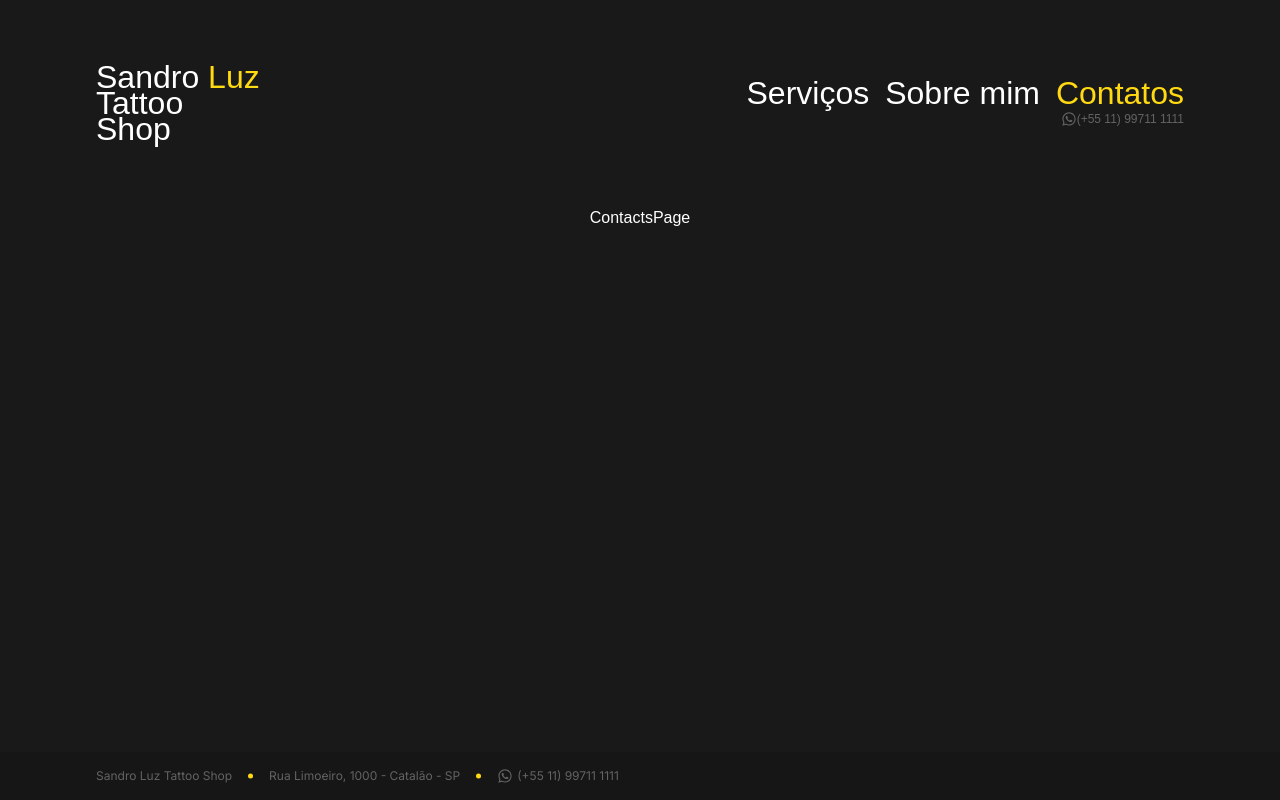
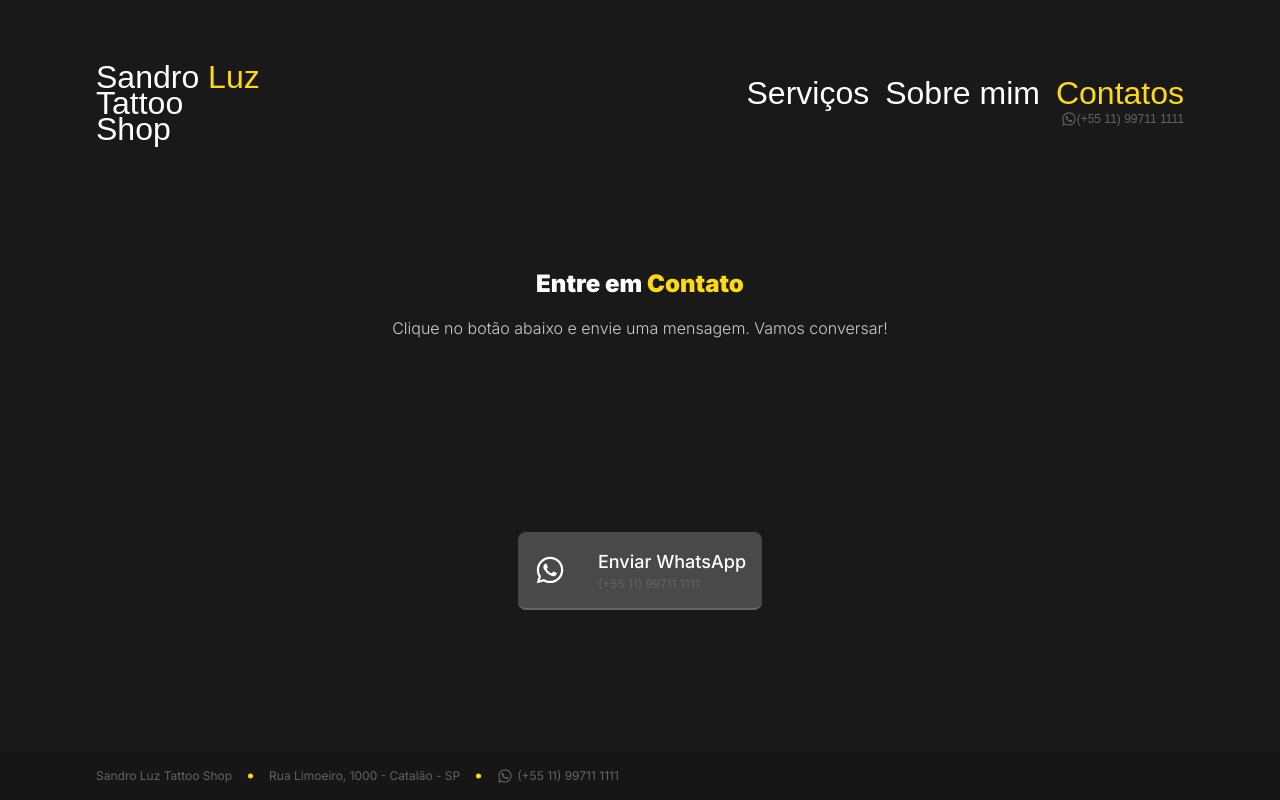
Before and after one commit to renatorrocha/tattoo-shop-next, a Next.js app: page /contacts in a window 1280 px wide. Built offline with nearby package versions, Linux system fonts and the light colour scheme; a web font is replaced by a local one.

Commit message:
feat contact page with whatsapp button

```diff
--- a/app/contacts/page.tsx
+++ b/app/contacts/page.tsx
@@ -1,3 +1,34 @@
+import Image from "next/image";
+import WhatsAppLogo from "/public/whatsapp-logo-white.svg";
+import Link from "next/link";
+import { WhatsAppLink } from "@/utils/constants";
+import { MessageFormatter } from "@/utils/message-formatter";
+
 export default function ContactsPage() {
-  return <div>ContactsPage</div>;
+  console.log(MessageFormatter("teste tes"));
+  return (
+    <section className="py-8 lg:pt-12 text-center items-center h-full flex-grow flex flex-col justify-center gap-48 -mt-24">
+      <div className="space-y-4">
+        <h1 className="font-inter text-2xl font-black">
+          Entre em <span className="text-brand-color">Contato</span>
+        </h1>
+
+        <p className="font-light font-inter text-typography">
+          Clique no botão abaixo e envie uma mensagem. Vamos conversar!
+        </p>
+      </div>
+
+      <Link
+        target="_blank"
+        href={WhatsAppLink}
+        className="items-center flex justify-center gap-8 border-b-2 py-4 w-[244px] border-b-muted rounded-lg bg-[#494949] hover:scale-90 animation-all"
+      >
+        <Image src={WhatsAppLogo} alt="WhatsApp logo" className="size-8" />
+        <div className="flex flex-col items-start">
+          <p className="font-inter font-medium text-lg">Enviar WhatsApp</p>
+          <p className="font-inter text-xs text-muted">(+55 11) 99711 1111</p>
+        </div>
+      </Link>
+    </section>
+  );
 }
--- a/utils/constants.ts
+++ b/utils/constants.ts
@@ -1,3 +1,4 @@
+import { MessageFormatter } from "./message-formatter";
 import { paths } from "./paths";
 
 export const NavItems = [
@@ -43,3 +44,10 @@ export const AboutItems = [
     text: "Visite meu estúdio e veja como a arte pode se manifestar em sua pele. Estou aqui para ajudá-lo a contar sua história de uma maneira única e eterna. Agende sua consulta e vamos juntos criar algo extraordinário!",
   },
 ];
+
+const WhatsAppMessage =
+  "Olá Sandro! Eu vim pelo seu site e gostaria de conhecer mais sobre o seu trabalho!";
+
+export const WhatsAppLink = `https://wa.me/5511997111111?text=${MessageFormatter(
+  WhatsAppMessage
+)}`;
--- /dev/null
+++ b/utils/message-formatter.ts
@@ -0,0 +1,4 @@
+export function MessageFormatter(message: string) {
+  const formattedMessage = message.replace(/ /g, "%20");
+  return formattedMessage;
+}
```
Also changed, not shown: public/contact-img.png (added).
